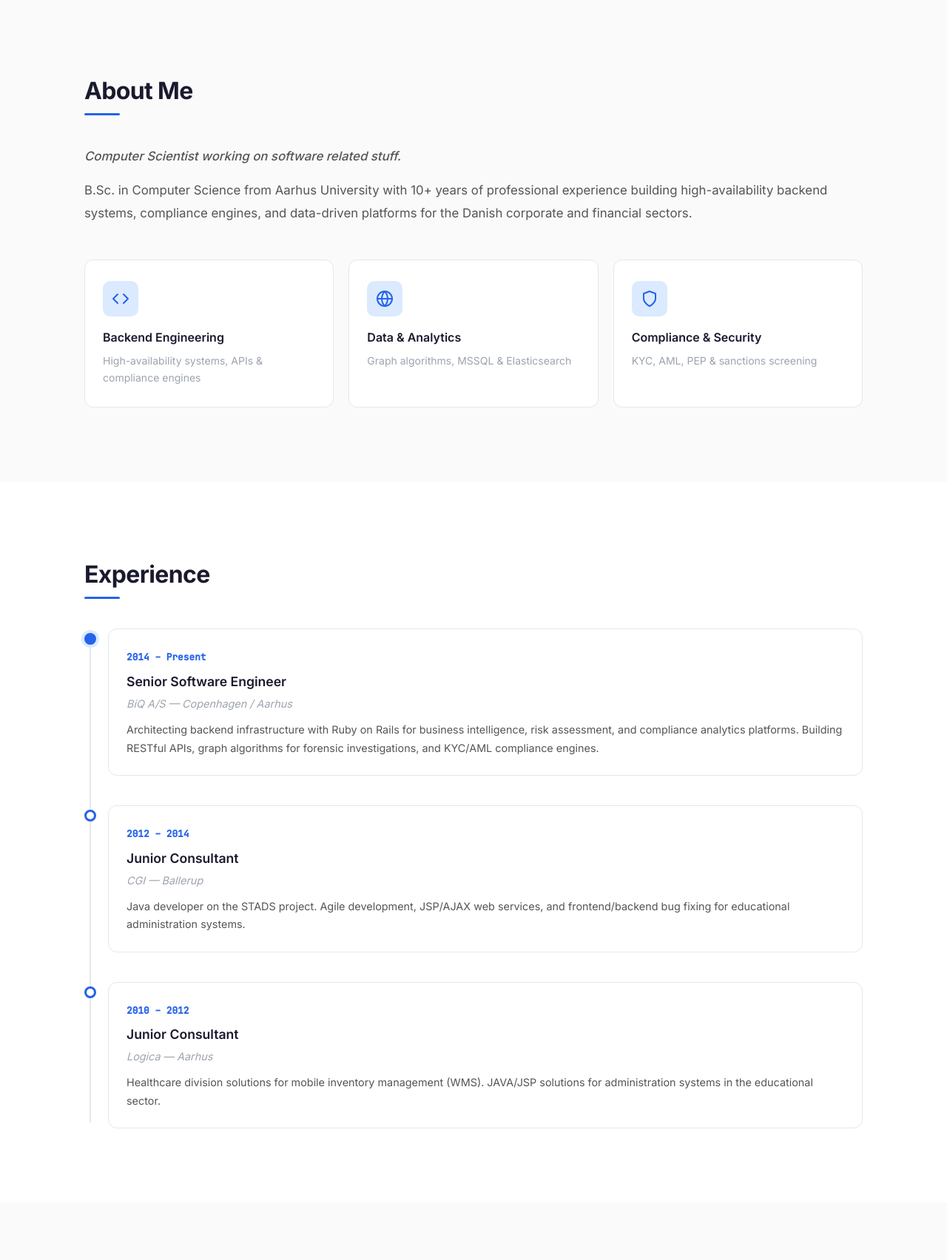
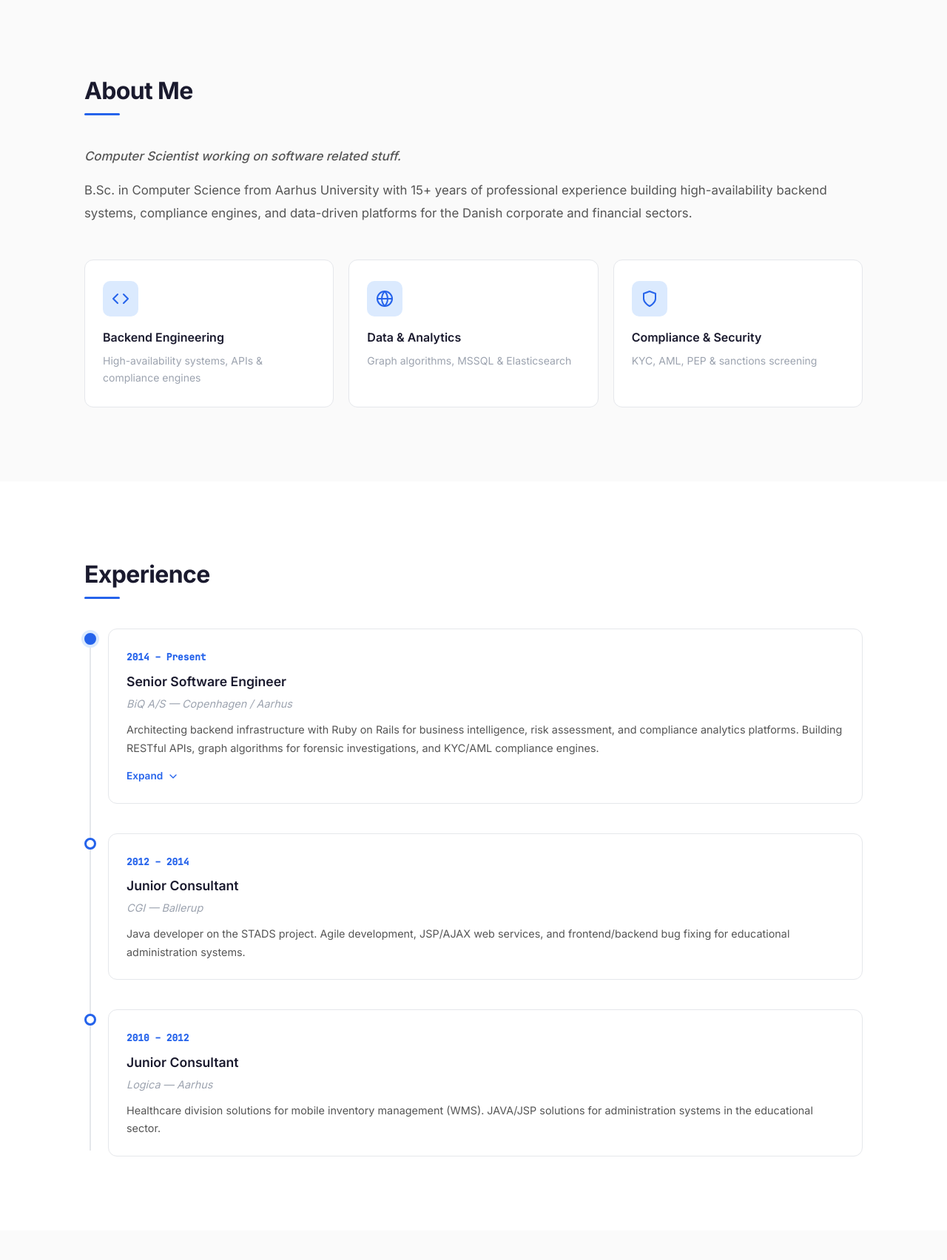
Before and after one commit to lobner/lobner.github.io, a PHP site: page / in a window 1280 px wide. Shown: the part 803-2507 px from the top of the page at 74% size. Run offline with PHP 8.4, Linux system fonts and the light colour scheme.

Commit message:
Add expandable CV details to the BiQ entry and update to 15+ years (#25)
* feat: add expandable CV details to the BiQ timeline entry

The "2014 - Present" entry now has an "Expand" toggle with a down
arrow. It opens a list of six points from the BiQ section of the CV.

Key changes:
- Use a native <details> element, so the toggle needs no JavaScript
  and works with the keyboard.
- Swap the label to "Collapse" and turn the arrow up when open.
- Animate the open and close where the browser supports
  interpolate-size.
- Document the optional block in the manage-experience skill.

* fix: update years of experience to 15+

The About text said 10+ years. The first position started in 2010, so 15+ is correct now.

```diff
--- a/index.html
+++ b/index.html
@@ -84,7 +84,7 @@
       <div class="about-content">
         <div class="about-text">
           <p class="about-lead">Computer Scientist working on software related stuff.</p>
-          <p>B.Sc. in Computer Science from Aarhus University with 10+ years of professional experience building high-availability backend systems, compliance engines, and data-driven platforms for the Danish corporate and financial sectors.</p>
+          <p>B.Sc. in Computer Science from Aarhus University with 15+ years of professional experience building high-availability backend systems, compliance engines, and data-driven platforms for the Danish corporate and financial sectors.</p>
         </div>
         <div class="about-stats">
           <div class="stat-card">
@@ -125,6 +125,21 @@
             <h3>Senior Software Engineer</h3>
             <p class="timeline-company">BiQ A/S &mdash; Copenhagen / Aarhus</p>
             <p class="timeline-desc">Architecting backend infrastructure with Ruby on Rails for business intelligence, risk assessment, and compliance analytics platforms. Building RESTful APIs, graph algorithms for forensic investigations, and KYC/AML compliance engines.</p>
+            <details class="timeline-more">
+              <summary>
+                <span class="timeline-more-label timeline-more-expand">Expand</span>
+                <span class="timeline-more-label timeline-more-collapse">Collapse</span>
+                <svg width="16" height="16" viewBox="0 0 24 24" fill="none" stroke="currentColor" stroke-width="2" stroke-linecap="round" stroke-linejoin="round" aria-hidden="true"><polyline points="6 9 12 15 18 9"></polyline></svg>
+              </summary>
+              <ul class="timeline-details">
+                <li>Architect and maintain high-availability backend infrastructures utilizing Ruby on Rails, delivering advanced business intelligence, risk assessment, and compliance analytics platforms (e.g., BiQ Insight, BiQ Compliance) for the Danish corporate and financial sectors.</li>
+                <li>Engineer highly optimized SQL Server (MSSQL) database architectures to manage massive, multi-temporal datasets, ensuring millisecond-latency retrieval of historical financial statistics, corporate hierarchies, and ultimate beneficial ownership (UBO) registries.</li>
+                <li>Develop strictly regulated Know Your Customer (KYC) and Anti-Money Laundering (AML) compliance engines, enabling automated, real-time screening protocols against global Politically Exposed Persons (PEP) and restrictive sanction lists via BiQ Compliance.</li>
+                <li>Design and deploy robust RESTful APIs (BiQ Integration) for seamless enterprise data ingestion, allowing clients to continuously monitor master data mutations (BiQ Alert) and execute automated fraud-prevention logic within proprietary systems.</li>
+                <li>Construct complex network graph algorithms to systematically link disparate data entities - mapping intricate cross-relationships between companies, board members, and real estate properties to facilitate deep-level forensic investigations.</li>
+                <li>Enforce rigorous code quality and architectural integrity through comprehensive automated testing suites, utilizing Minitest to guarantee fault tolerance and deterministic behavior in critical compliance verification pipelines.</li>
+              </ul>
+            </details>
           </div>
         </div>
         <div class="timeline-item">
--- a/style.css
+++ b/style.css
@@ -615,6 +615,72 @@ img {
   line-height: 1.7;
 }
 
+/* Expandable details on a timeline entry */
+.timeline-more {
+  margin-top: 12px;
+}
+
+.timeline-more summary {
+  display: inline-flex;
+  align-items: center;
+  gap: 6px;
+  font-size: 0.85rem;
+  font-weight: 600;
+  color: var(--color-accent);
+  cursor: pointer;
+  list-style: none;
+}
+
+.timeline-more summary::-webkit-details-marker {
+  display: none;
+}
+
+.timeline-more summary svg {
+  transition: transform var(--transition);
+}
+
+.timeline-more[open] summary svg {
+  transform: rotate(180deg);
+}
+
+.timeline-more-collapse,
+.timeline-more[open] .timeline-more-expand {
+  display: none;
+}
+
+.timeline-more[open] .timeline-more-collapse {
+  display: inline;
+}
+
+.timeline-details {
+  margin-top: 12px;
+  padding-left: 20px;
+  font-size: 0.9rem;
+  color: var(--color-text-secondary);
+  line-height: 1.7;
+}
+
+.timeline-details li + li {
+  margin-top: 8px;
+}
+
+/* Animate the open and close where the browser supports it */
+@supports (interpolate-size: allow-keywords) {
+  .timeline-more {
+    interpolate-size: allow-keywords;
+  }
+
+  .timeline-more::details-content {
+    block-size: 0;
+    overflow: hidden;
+    transition: block-size var(--transition), content-visibility var(--transition) allow-discrete;
+  }
+
+  .timeline-more[open]::details-content {
+    block-size: auto;
+  }
+}
+
 /* ===== Skills ===== */
 .skills-grid {
   display: grid;
```
Also changed, not shown: skills/manage-experience/SKILL.md (+18 -0 lines).
